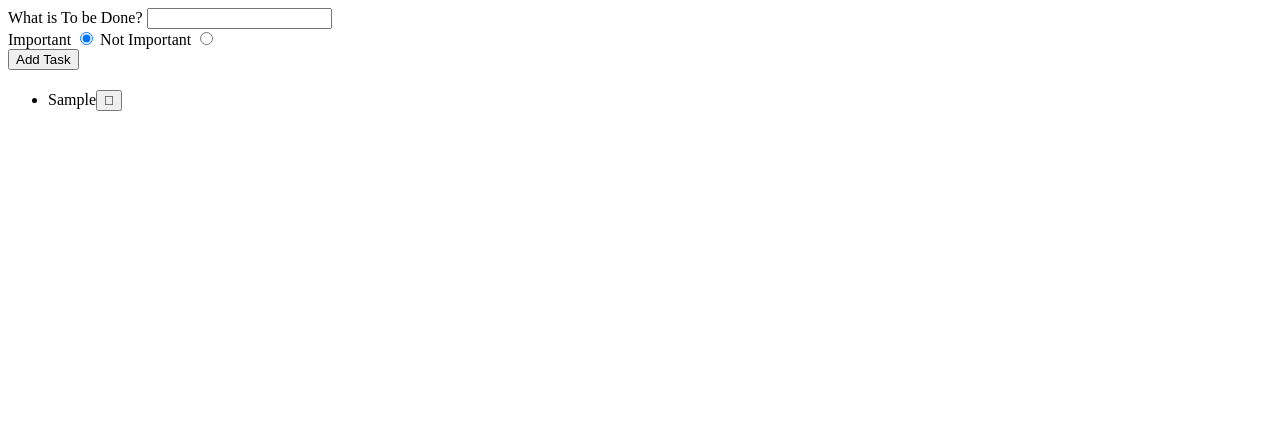
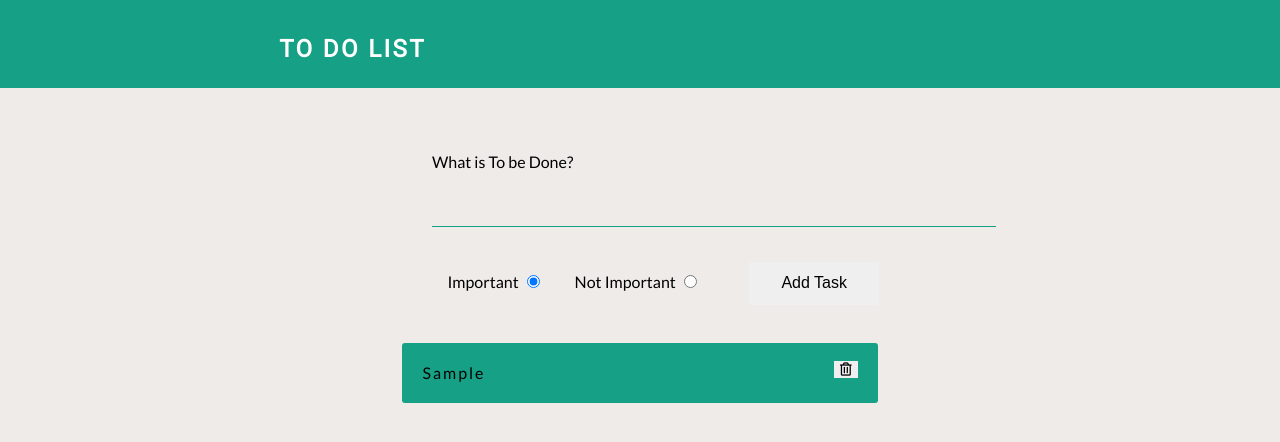
Before and after one commit to Angham116/add-to-do, a plain HTML site: page index.html in a window 1280 px wide. Both pictures are taken after typing "Sample" into the empty fields and a click on the button "Add Task". Drawn offline with Linux system fonts and the light colour scheme.

Commit message:
make some styles and edit index file

```diff
--- a/css/style.css
+++ b/css/style.css
@@ -0,0 +1,133 @@
+@import 'https://fonts.googleapis.com/css?family=Lato';
+@import 'https://fonts.googleapis.com/css?family=Roboto';
+
+body {
+	padding: 0;
+	margin: 0;
+	box-sizing: border-box;
+	font-family: 'lato';
+	/*background-color: #DCD9D4;
+	background: #C9CCD3;
+	background-image: linear-gradient(-180deg, rgba(255,255,255,0.50) 0%, rgba(0,0,0,0.50) 100%);
+	background-blend-mode: lighten;*/
+	background-color: #eeebe9;
+	min-height: 100vh;
+}
+
+.nav {
+	background-color: #16a085;
+	height: 4.5em;
+	padding: 0.5em 0.5em;
+}
+
+.nav--h {
+	color: #fff;
+	padding: 0.3em 11.3em;
+	font-family: 'Roboto';
+	letter-spacing: 0.1em;
+}
+
+.main--input--label, .main--input {
+	display: block;
+	text-align: left;
+	padding: 0 27em;
+}
+
+.main{
+	text-align: center;
+	margin-top: 4em;
+}
+
+.main--input{
+	margin: 1em auto;
+	padding: 1em 29em 1em 0;
+	/*padding-left: 0;*/
+	border: none;
+	outline: none;
+	border-bottom: 1px solid #16a085;
+	background: #eeebe9;
+}
+
+.main--priority{
+	margin: 2em;
+	display: inline-block;
+}
+
+.main--priority label {
+	padding: 0.9em;
+}
+
+.main--btn{
+	padding: 0.8em 2em;
+	border:1px;
+	font-size: 1em;
+	display: inline-block;
+}
+
+.li--important, .li--notImportant {
+	margin: 10px auto;
+	width: 34%;
+	text-align: left;
+	border-radius: 3px;
+	line-height: 60px;
+	padding: 0 20px;
+	letter-spacing: 2px;
+	height:auto;
+}
+
+.li--important {
+	background-color: #16a085; /* 34495e 3c6382  */
+}
+
+.li--notImportant {
+	background-color: #34495e;/* 34495e 3c6382  */
+}
+
+.tasksList--ul{
+	list-style-type: none;
+	padding:0;
+
+}
+
+.deleteIcon{
+	float:right;
+	margin-top:1.3em;
+	border:none;
+	cursor: pointer;
+}
+
+.li--notImportant .deleteIcon {
+	background-color: #34495e;
+}
+
+
+@media only screen and (max-width: 890px){
+
+	.nav--h {
+	padding: 0.4em;
+	}
+
+	.main--input--label {
+	padding: 0 5em;
+	}
+
+	.main--input {
+	padding: 1em 4em;
+	}
+
+	.main--btn{
+	padding: 0.5em 1.5em;
+	}
+
+	.li--important, .li--notImportant {
+	padding: 0 5em;
+	}
+}
+
+@media only screen and (max-width: 500px){
+
+	.main--input {
+	padding: 1em 9em;
+	}
+
+}
--- a/index.html
+++ b/index.html
@@ -3,13 +3,17 @@
 <head>
 	<title>To do App</title>
 	<link rel="stylesheet" href="https://use.fontawesome.com/releases/v5.7.1/css/all.css" integrity="sha384-fnmOCqbTlWIlj8LyTjo7mOUStjsKC4pOpQbqyi7RrhN7udi9RwhKkMHpvLbHG9Sr" crossorigin="anonymous">
+	<link rel="stylesheet" type="text/css" href="css/style.css">
 </head>
 <body>
+		<div class="nav">
+			<h2 class="nav--h">TO DO LIST</h2>
+		</div>
 		<div class="main">
-			<label for="inputText">What is To be Done?
-				<input type="text" name="inputText" class="main--input" required>
+			<label for="inputText" class="main--input--label">What is To be Done?
+				<input type="text" name="inputText" class="main--input" placeholder="Enter Your Task" required>
 			</label>
-			<div class="priority">
+			<div class="main--priority">
 			<label for="priority"> Important
 				<input type="radio" name="priority" class="main--input--important" value="important" checked="checked">
 			</label>
@@ -25,6 +29,9 @@
 
 			</ul>
 		</div>
+		<!-- <div class="footer">
+			<h2>Made by ...</h2>
+		</div> -->
 
 
 
--- a/js/main.js
+++ b/js/main.js
@@ -23,14 +23,17 @@ function renderTasks() {
 }
 
 function emptyValueFun() {
+		// console.log('jhjhghgh') ;
 		mainHidden.textContent = 'Required field';
 }
+
+// , 'markBtn', 'markIcon'
 
 function renderImportantTask() {
 	mainHidden.textContent = ' ';
 	const listitem = createNode(['listitem', 'deleteBtn', 'deleteIcon'],
 	['li', 'button',  'i'],
-	['li--important', 'deleteIcon', 'fal']);
+	['li--important', 'deleteIcon', 'far']);
 	listitem.listitem.textContent = input.value;
 	listitem.deleteIcon.classList.add('fa-trash-alt');
 	listitem.deleteBtn.appendChild(listitem.deleteIcon);
@@ -41,12 +44,13 @@ function renderImportantTask() {
 		tasksList.removeChild(listitem.listitem);
 	});
 }
+// <i class="far fa-edit"></i>
 
 function renderNotImportantTask() {
 	mainHidden.textContent = ' ';
 	const listitem = createNode(['listitem', 'deleteBtn', 'deleteIcon'],
 	['li', 'button', 'i'],
-	['li--notImportant', 'deleteIcon', 'fal']);
+	['li--notImportant', 'deleteIcon', 'far']);
 	listitem.listitem.textContent = input.value;
 	listitem.deleteIcon.classList.add('fa-trash-alt');
 	listitem.deleteBtn.appendChild(listitem.deleteIcon);
```
